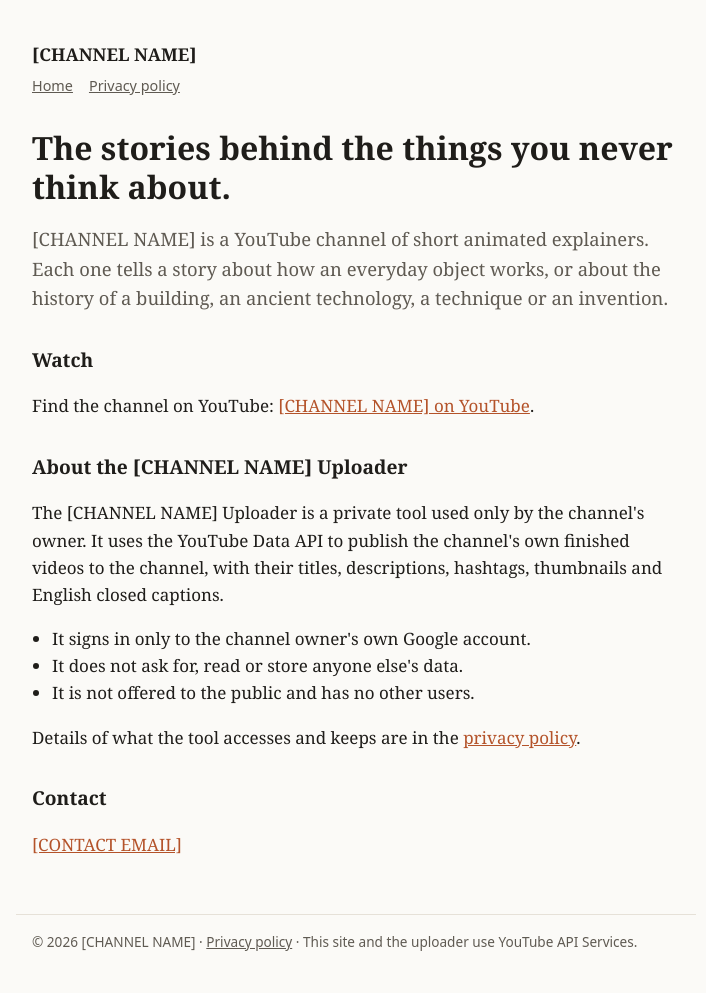
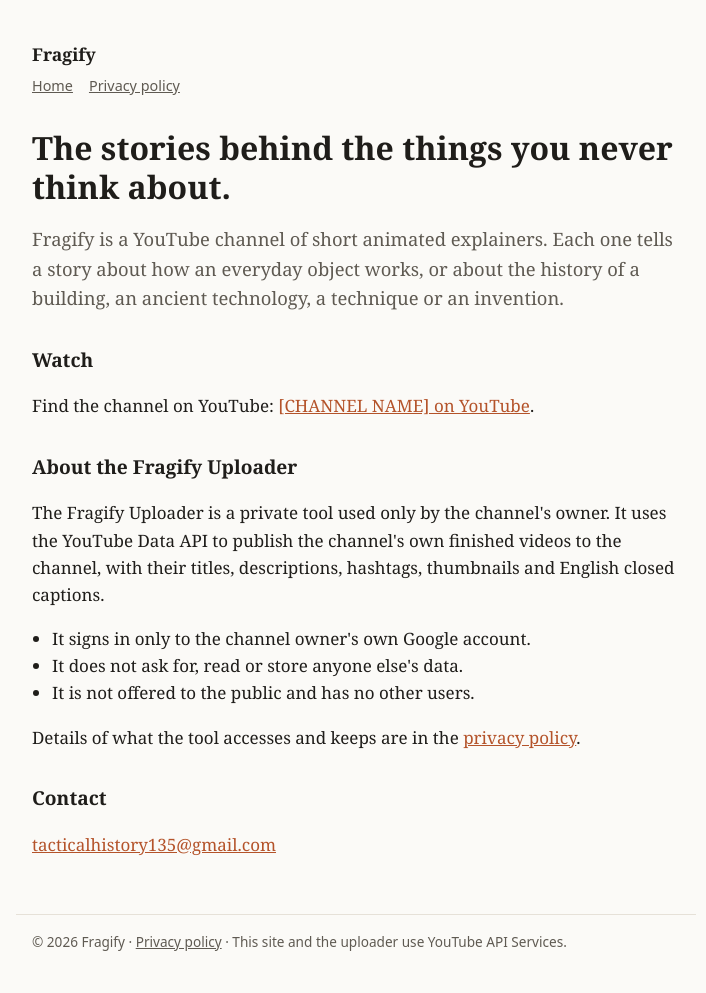
Before and after one commit to ericrcrowder2005-prog/ericrcrowder2005-prog.github.io, a plain HTML site: page index.html in a window 1280 px wide. Shown: the whole page, without its empty margins (284-990 px from the left). Drawn offline with Linux system fonts and the light colour scheme.

Commit message:
Update index.html

```diff
--- a/index.html
+++ b/index.html
@@ -3,25 +3,26 @@
 <head>
 <meta charset="utf-8">
 <meta name="viewport" content="width=device-width, initial-scale=1">
-<title>[CHANNEL NAME]</title>
+<title>Fragify</title>
 <meta name="description" content="[CHANNEL NAME] makes short, story-led animated explainers about everyday things and the history behind them.">
 <!-- Google Search Console: if you pick the "HTML tag" method, paste the meta tag it gives you on the line below. -->
 <link rel="stylesheet" href="style.css">
 </head>
 <body>
 <header>
-  <a class="brand" href="./">[CHANNEL NAME]</a>
+  <a class="brand" href="./">Fragify</a>
   <nav><a href="./">Home</a><a href="privacy.html">Privacy policy</a></nav>
 </header>
 <main>
   <h1>The stories behind the things you never think about.</h1>
-  <p class="lede">[CHANNEL NAME] is a YouTube channel of short animated explainers. Each one tells a story about how an everyday object works, or about the history of a building, an ancient technology, a technique or an invention.</p>
+  <p class="lede">
+Fragify is a YouTube channel of short animated explainers. Each one tells a story about how an everyday object works, or about the history of a building, an ancient technology, a technique or an invention.</p>
 
   <h2>Watch</h2>
   <p>Find the channel on YouTube: <a href="[YOUTUBE CHANNEL URL]">[CHANNEL NAME] on YouTube</a>.</p>
 
-  <h2>About the [CHANNEL NAME] Uploader</h2>
-  <p>The [CHANNEL NAME] Uploader is a private tool used only by the channel's owner. It uses the YouTube Data API to publish the channel's own finished videos to the channel, with their titles, descriptions, hashtags, thumbnails and English closed captions.</p>
+  <h2>About the Fragify Uploader</h2>
+  <p>The Fragify Uploader is a private tool used only by the channel's owner. It uses the YouTube Data API to publish the channel's own finished videos to the channel, with their titles, descriptions, hashtags, thumbnails and English closed captions.</p>
   <ul>
     <li>It signs in only to the channel owner's own Google account.</li>
     <li>It does not ask for, read or store anyone else's data.</li>
@@ -30,10 +31,10 @@
   <p>Details of what the tool accesses and keeps are in the <a href="privacy.html">privacy policy</a>.</p>
 
   <h2>Contact</h2>
-  <p><a href="mailto:[CONTACT EMAIL]">[CONTACT EMAIL]</a></p>
+  <p><a href="mailto:[CONTACT EMAIL]">tacticalhistory135@gmail.com</a></p>
 </main>
 <footer>
-  © 2026 [CHANNEL NAME] · <a href="privacy.html">Privacy policy</a> · This site and the uploader use YouTube API Services.
+  © 2026 Fragify · <a href="privacy.html">Privacy policy</a> · This site and the uploader use YouTube API Services.
 </footer>
 </body>
 </html>
```
